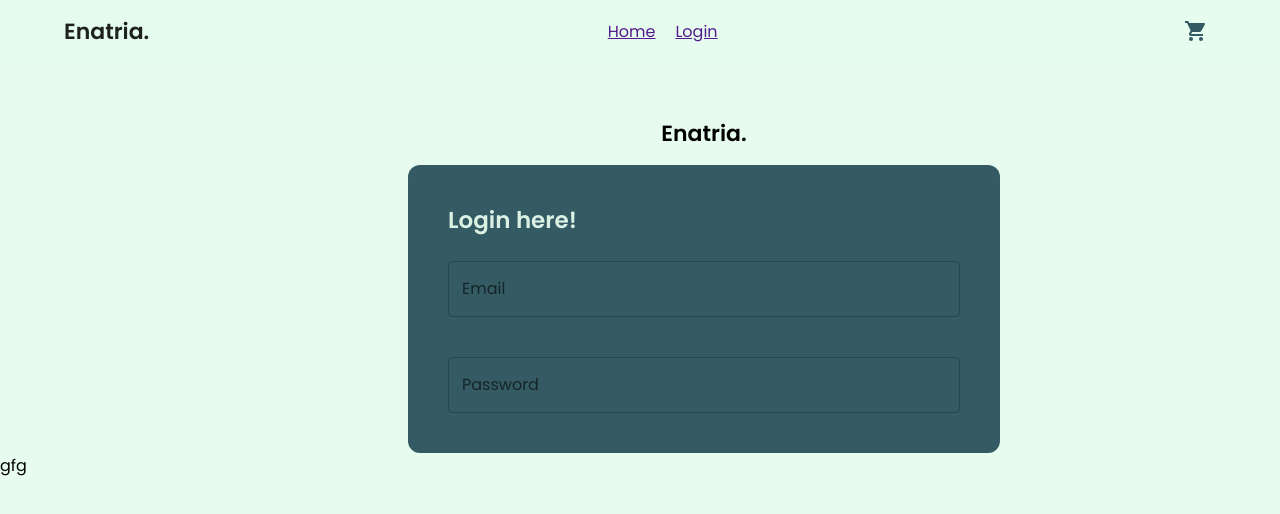
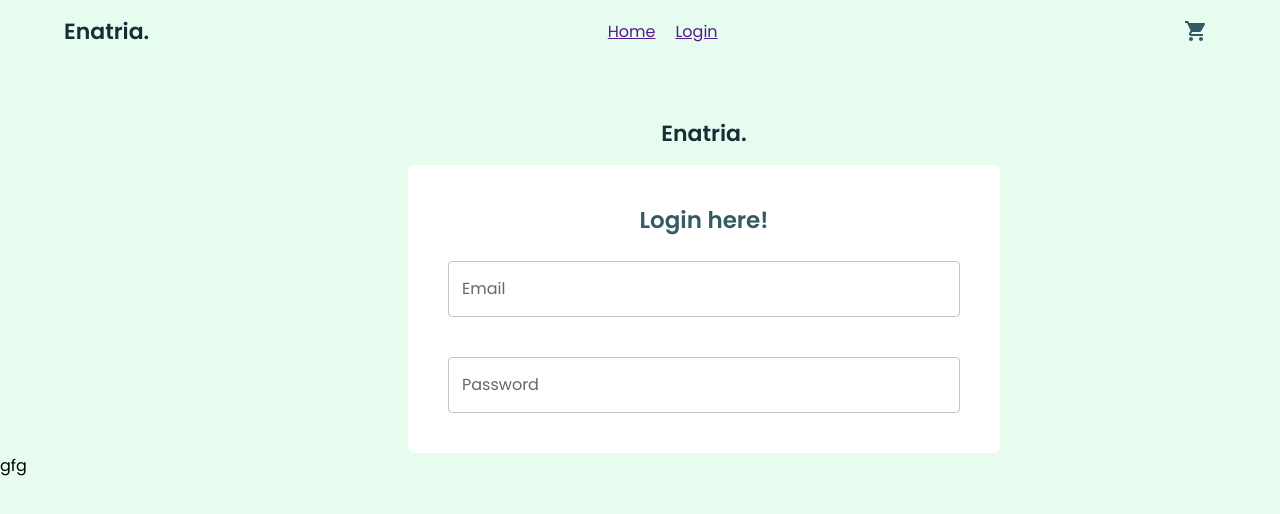
Before and after one commit to enatria/e-commerce, a React (Create React App) app: page /login in a window 1280 px wide. Shown: the top 514 px of the page. Built offline with nearby package versions, Linux system fonts and the light colour scheme.

Commit message:
styling bran component

```diff
--- a/src/components/atoms/Brand/index.js
+++ b/src/components/atoms/Brand/index.js
@@ -3,7 +3,7 @@ import React from 'react';
 const Brand = function () {
   return (
     <div>
-      <h1 style={{ fontWeight: 700, fontSize: '22px' }}>Enatria.</h1>
+      <h1 style={{ fontWeight: 700, fontSize: '22px', color:'#152D35'}}>Enatria.</h1>
     </div>
   );
 };
--- a/src/components/molecules/CardLogin/index.js
+++ b/src/components/molecules/CardLogin/index.js
@@ -17,22 +17,23 @@ const CardLogin = () => {
     const classes = useStyles()
     return (
         <Box sx={{
-            backgroundColor: 'primary.main',
+            backgroundColor: 'white',
             display: "flex",
             flexDirection: 'column',
             width: '40vw',
             padding:5,
             justifyContent: 'space-between',
-            borderRadius:3
+            alignItems:'center',
+            borderRadius:2
         }}>
             <Box style={{
                 translateX:'40%',
                 marginBottom:25
             }}>
-                <Typography variant="h5" color="info.main" fontWeight="fontWeightBold">Login here!</Typography>
+                <Typography variant="h5" color="primary.main" fontWeight="fontWeightBold">Login here!</Typography>
             </Box>
-            <TextField className={classes.root} id="outlined-basic" sx={{marginBottom:5}} color='info' label="Email" variant="outlined" />
-            <TextField id="outlined-basic" color="info" label="Password" type="password" variant="outlined" />
+            <TextField className={classes.root} id="outlined-basic" sx={{marginBottom:5, width:'100%'}} color='primary' label="Email" variant="outlined" />
+            <TextField id="outlined-basic" sx={{width:'100%'}} color="primary" label="Password" type="password" variant="outlined" />
         </Box>
     )
 }
```
